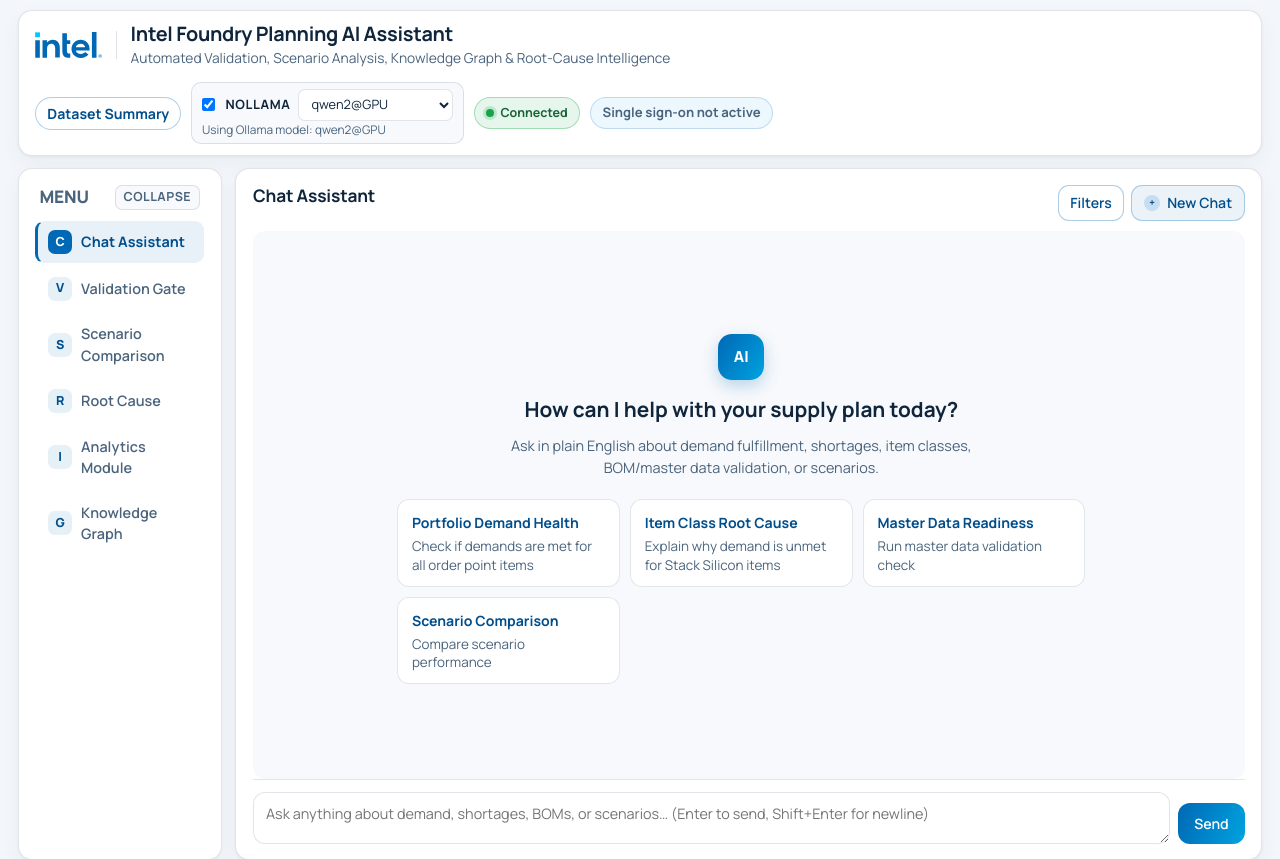
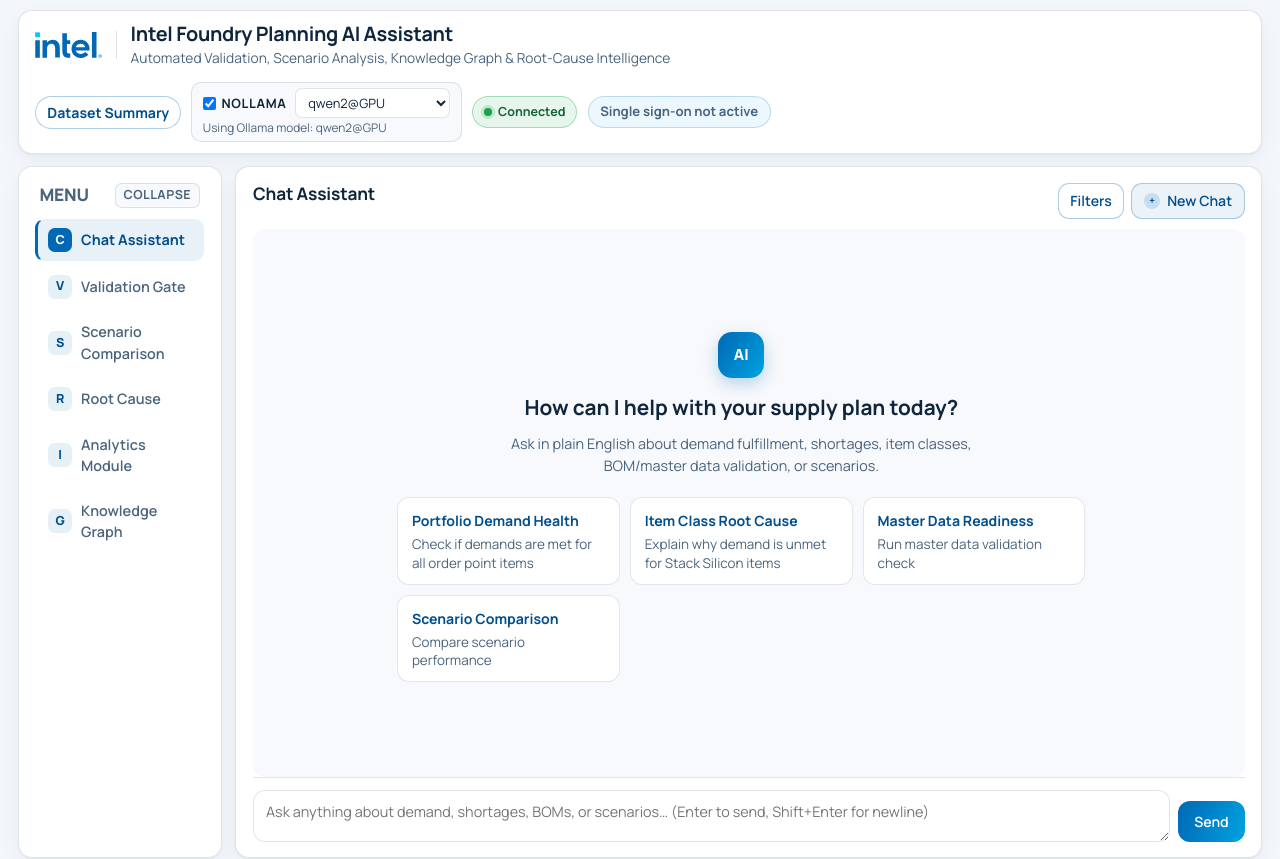
Before and after one commit to jyotiranjanojha/planningstory, a FastAPI app: page / in a window 1280 px wide. Shown: the top 859 px of the page. Run offline with FastAPI, Linux system fonts and the light colour scheme; data that the repository does not hold is empty; parts of the project's set-up code (start-up, migrations or seed data) failed here and were passed over; some libraries are stand-ins or nearby versions.

Commit message:
fix(ui): align top-bar model dropdown and shorten Snowflake Cortex toggle label

```diff
--- a/webapp/app/static/app.js
+++ b/webapp/app/static/app.js
@@ -2611,13 +2611,18 @@ async function loadLlmModels() {
     }
 
     const providerLabel = data.provider || 'LLM';
+    const shortProvider = /snowflake\s*cortex/i.test(providerLabel) ? 'Cortex' : providerLabel;
     const providerSpan = chatLlmEnabled && chatLlmEnabled.nextElementSibling;
-    if (providerSpan) providerSpan.textContent = providerLabel;
+    if (providerSpan) {
+      providerSpan.textContent = shortProvider;
+      providerSpan.title = providerLabel;
+    }
 
     if (!data.reachable) {
       chatLlmStatus.textContent = `${providerLabel} is not reachable. Using grounded responses.`;
     } else {
       setLlmControls();
+      chatLlmStatus.textContent = `${providerLabel}: ${chatLlmModel.value}`;
     }
   } catch (err) {
     chatLlmStatus.textContent = 'Could not load Ollama models.';
--- a/webapp/app/static/styles.css
+++ b/webapp/app/static/styles.css
@@ -109,14 +109,15 @@ body {
 }
 
 .global-model-card {
+  width: auto;
   min-width: 260px;
-  max-width: 340px;
+  max-width: 420px;
   background: var(--surface);
   border: 1px solid var(--border);
   border-radius: 10px;
-  padding: 0.35rem 0.6rem;
-  display: grid;
-  gap: 0.16rem;
+  padding: 0.34rem 0.65rem;
+  display: grid;
+  gap: 0.18rem;
 }
 
 .global-model-head {
@@ -128,19 +129,27 @@ body {
 }
 
 .global-model-controls {
-  display: grid;
-  grid-template-columns: auto minmax(155px, 1fr);
-  gap: 0.5rem;
-  align-items: center;
+  display: flex;
+  align-items: center;
+  gap: 0.55rem;
+  min-width: 0;
 }
 
 .global-model-card .inline-field {
+  flex: 1 1 165px;
   min-width: 0;
+  display: flex;
+  align-items: center;
 }
 
 .global-model-card .compact-toggle {
+  flex: 0 0 auto;
+  display: inline-flex;
+  align-items: center;
+  gap: 0.35rem;
   font-size: 0.78rem;
   white-space: nowrap;
+  margin: 0;
 }
 
 .global-model-card .compact-field label,
@@ -155,10 +164,11 @@ body {
 .global-model-card select {
   width: 100%;
   min-width: 155px;
-  max-width: 100%;
-  height: 32px;
-  padding: 0.22rem 0.5rem;
-  font-size: 0.82rem;
+  max-width: 215px;
+  height: 30px;
+  padding: 0.18rem 0.5rem;
+  font-size: 0.8rem;
+  line-height: 1.2;
   color: var(--ink);
   background: #ffffff;
   border-radius: 7px;
--- a/webapp/app/templates/index.html
+++ b/webapp/app/templates/index.html
@@ -5,7 +5,7 @@
     <meta name="viewport" content="width=device-width, initial-scale=1.0" />
     <title>Intel Foundry Planning AI Assistant</title>
     <link rel="icon" type="image/svg+xml" href="/static/intel-logo.svg" />
-    <link rel="stylesheet" href="/static/styles.css?v=18" />
+    <link rel="stylesheet" href="/static/styles.css?v=19" />
   </head>
   <body>
     <div class="bg-grid"></div>
@@ -361,6 +361,6 @@
       </section>
     </main>
 
-    <script src="/static/app.js?v=28"></script>
+    <script src="/static/app.js?v=29"></script>
   </body>
 </html>
```
